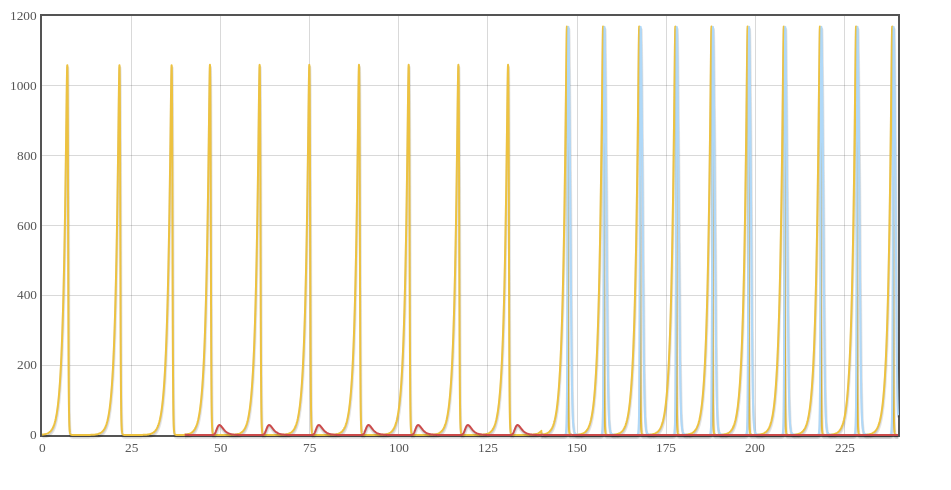
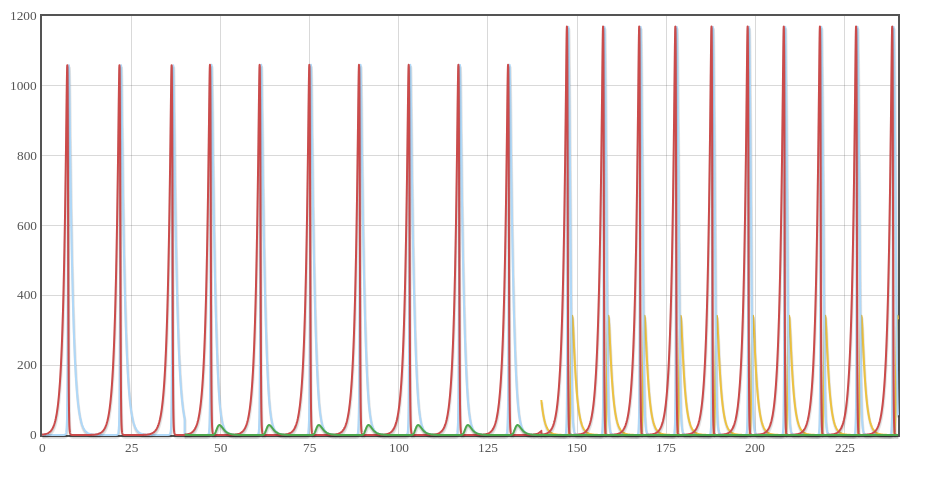
Before and after one commit to bbartley/Web_Modeler, a plain HTML site: page test_System.html in a window 1280 px wide. Shown: the whole page, without its empty margins (0-951 px from the left). Drawn offline with Linux system fonts and the light colour scheme.

Commit message:
Fixed error in union subroutine in Simulation.concat method.  Example plot demonstrates that multi-state system trajectories drawn from successive time frames can be merged into a single Simulation object.

```diff
--- a/system.js
+++ b/system.js
@@ -259,13 +259,15 @@ function Simulation(species, solution) {
 		var these_species = Object.keys(this.trajectory);
 		var those_species = Object.keys(other_simulation.trajectory);
 		var combined_species = these_species.concat(those_species).sort();
+		console.log(combined_species);
 		var union = [];
-		union[0] = these_species[0];
+		union[0] = combined_species[0];
 		combined_species.reduce(function(sp1, sp2) { if (sp2 != sp1) union.push(sp2); return sp2 });
+		console.log(union);
 		// Concatenate trajectories, while padding missing trajectory values with undefined
 		var concatenated_trajectory = {}
 		for (i_u in union) {
-			console.log(union[i_u], this.trajectory[union[i_u]], other_simulation.trajectory[union[i_u]]);
+			console.log(union[i_u]);
 			if (this.trajectory[union[i_u]] == undefined) {
 				concatenated_trajectory[union[i_u]] = Array(this.time.length);
 				concatenated_trajectory[union[i_u]] = concatenated_trajectory[union[i_u]].concat(other_simulation.trajectory[union[i_u]]);
```
Also changed, not shown: test_System.html (+3 -0 lines).
